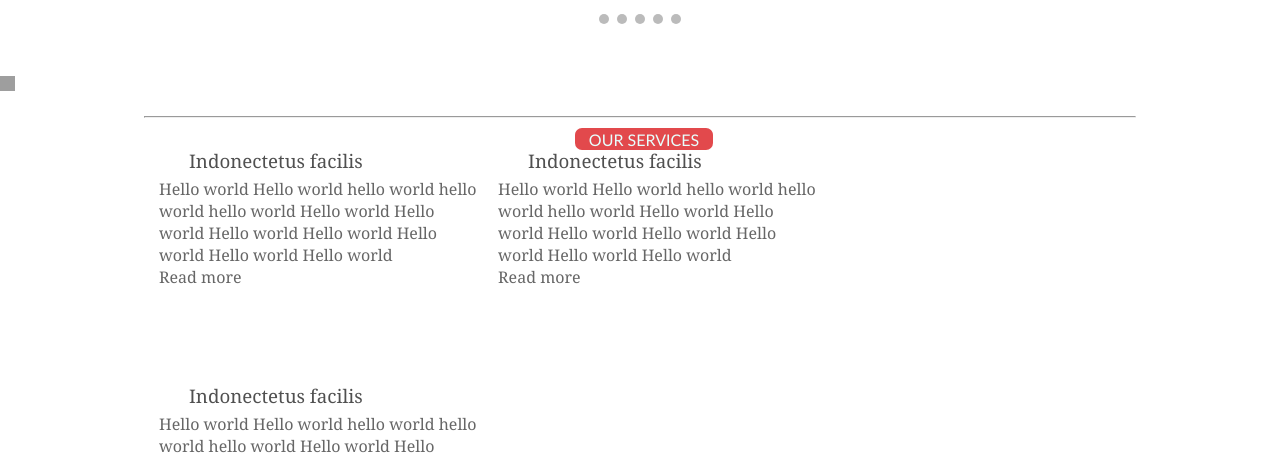
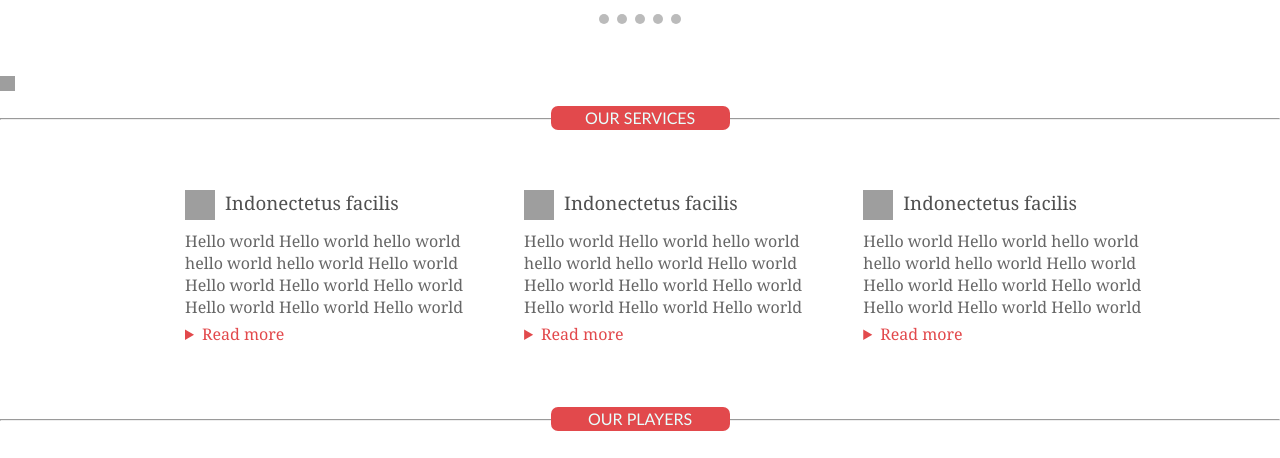
Before and after one commit to reakasumi/BI_19-20_Gr7, a PHP site: page / in a window 1280 px wide; the page is wider, and only the part inside the window is pictured. Shown: the part 631-1089 px from the top of that part. Run offline with PHP 8.4, Linux system fonts and the light colour scheme; some libraries are stand-ins or nearby versions; grey boxes are pictures that could not be loaded.

Commit message:
Ndryshime
merge

```diff
--- a/css/style.css
+++ b/css/style.css
@@ -267,22 +267,23 @@ padding: 0rem 0rem;
     padding: 0 5em;
 } */
 
-article {
-    margin: 0em 9em;
-}
+
 
 .services div{
     display: inline-block;
     /*border: 1px solid;*/
-    width: 320px;
+    width: 300px;
     height: 200px;
     /*padding:2%;*/
-    margin: 30px 0px 5px 15px;
+    margin: 70px 0px 5px 35px;
+    position:relative;
+    left: 150px;
 }
 
 .services div img {
     float: left;
-    padding: 15px 10px 15px 0px;
+    margin-right: 10px;
+    margin-bottom: 10px;
 }
 .services div h3{
     font-family:Georgia, 'Times New Roman', Times, serif;
@@ -290,15 +291,41 @@ article {
     color: #505050;
     font-weight: lighter;
 }
-.services div p{
+.services div p {
     clear: both;
     font-family:Georgia, 'Times New Roman', Times, serif;
     color:#666666;
 }
 
+.reddetails{
+    font-family:Georgia, 'Times New Roman', Times, serif;
+    color:#E2494C;
+    margin-top: 5px;
+}
+
 .players figure{
     display: inline-block;
-    margin: 30px 0px 5px 11px;
+    margin: 70px 0px 35px 19px;
+    position: relative;
+    left:166px;
+}
+
+.players figure figcaption{
+    margin-top: 20px;
+}
+
+
+.players figure figcaption p {
+     font-family:Georgia, 'Times New Roman', Times, serif;
+     margin-top: 5px;
+    color:#666666;
+
+}
+
+.players figure figcaption h5 {
+     font-family:Georgia, 'Times New Roman', Times, serif;
+    color:#666666;
+
 }
 
 .work img{
@@ -307,7 +334,9 @@ article {
     /* margin-top: 20px;
     margin-bottom: 20px;
     margin-left: 7.5%; */
-    margin: 30px 0px 35px 27px;
+    margin: 70px 0px 50px 39px;
+    position: relative;
+    left:147px;
 }
 
 .redbox{
@@ -321,11 +350,11 @@ article {
     font-weight: lighter;
     cursor: pointer;
     width: 14%;
-    height: 22px;
+    height: 24px;
     margin-left: 4px;
     position: relative;
-    top:34px;
-    left:43%
+    top:12px;
+    left:42.7%
 
 }
 
--- a/index.html
+++ b/index.html
@@ -91,7 +91,7 @@
                 <p>Hello world Hello world hello world hello world hello world
                     Hello world Hello world Hello world Hello world Hello world
                     Hello world Hello world </p>
-                <p>Read more</p>
+                <details class="reddetails"><summary>Read more</summary></details>
             </div>
             <div>
                 <img src="images/icon2.jpg" alt="icon" width="30" height="30">
@@ -99,7 +99,7 @@
                 <p>Hello world Hello world hello world hello world hello world
                     Hello world Hello world Hello world Hello world Hello world
                     Hello world Hello world </p>
-                <p>Read more</p>
+               <details class="reddetails"><summary>Read more</summary></details>
             </div>
             <div>
                 <img src="images/icon2.jpg" alt="icon" width="30" height="30">
@@ -107,7 +107,7 @@
                 <p>Hello world Hello world hello world hello world hello world
                     Hello world Hello world Hello world Hello world Hello world
                     Hello world Hello world </p>
-                <p>Read more</p>
+                <details class="reddetails"><summary>Read more</summary></details>
             </div>
 
         </section>
@@ -121,7 +121,7 @@
                 <figcaption>
                     <h5><strong>Name: </strong>Jhon Doe</h5>
                     <p>hsadgasdjhsgdjgha</p>
-                    <p>View more</p>
+                    <details class="reddetails"><summary>View more</summary></details>
                 </figcaption>
             </figure>
 
@@ -130,7 +130,7 @@
                 <figcaption>
                     <h5><strong>Name: </strong>Jhon Doe</h5>
                     <p>hsadgasdjhsgdjgha</p>
-                    <p>View more</p>
+                   <details class="reddetails"><summary>View more</summary></details>
                 </figcaption>
             </figure>
 
@@ -139,7 +139,7 @@
                 <figcaption>
                     <h5><strong>Name: </strong>Jhon Doe</h5>
                     <p>hsadgasdjhsgdjgha</p>
-                    <p>View more</p>
+                   <details class="reddetails"><summary>View more</summary></details>
                 </figcaption>
             </figure>
 
@@ -148,7 +148,7 @@
                 <figcaption>
                     <h5><strong>Name: </strong>Jhon Doe</h5>
                     <p>hsadgasdjhsgdjgha</p>
-                    <p>View more</p>
+                    <details class="reddetails"><summary>View more</summary></details>
                 </figcaption>
             </figure>
 
@@ -157,7 +157,7 @@
                 <figcaption>
                     <h5><strong>Name: </strong>Jhon Doe</h5>
                     <p>hsadgasdjhsgdjgha</p>
-                    <p>View more</p>
+                    <details class="reddetails"><summary>View more</summary></details>
                 </figcaption>
             </figure>
 
```
